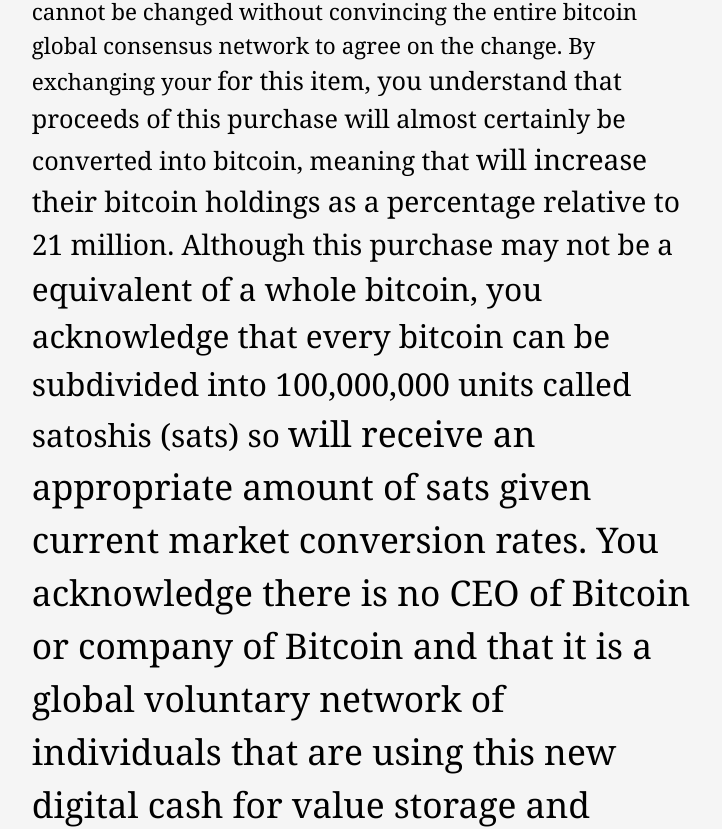
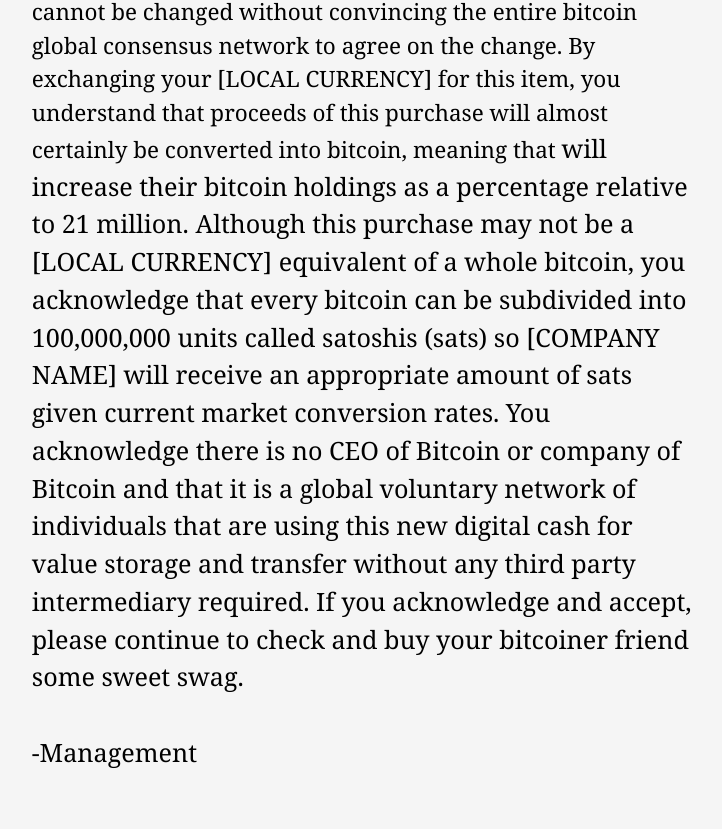
Before and after one commit to garyray-k/bitcoindisclaimer.com, a plain HTML site: page index.html in a window 1280 px wide. Shown: the part 230-1059 px from the top of the page, without its empty margins (276-998 px from the left). Drawn offline with Linux system fonts and the light colour scheme.

Commit message:
Update index.html

```diff
--- a/index.html
+++ b/index.html
@@ -50,18 +50,17 @@ img{
 
   </head>
   <body>
-  <!--img src="temp.png"-->
   <h1>IMPORTANT DISCLAIMER</h1>
   <p>You are purchasing this item with full knowledge that there is only                                                                                                         an engineered fixed supply of bitcoin (21 million) that cannot be
 changed without convincing the entire bitcoin global consensus
-network to agree on the change. By exchanging your <LOCAL CURRENCY>
+network to agree on the change. By exchanging your [LOCAL CURRENCY]
 for this item, you understand that proceeds of this purchase will
 almost certainly be converted into bitcoin, meaning that <COMPANY
 NAME> will increase their bitcoin holdings as a percentage relative
-to 21 million. Although this purchase may not be a <LOCAL CURRENCY>
+to 21 million. Although this purchase may not be a [LOCAL CURRENCY]
 equivalent of a whole bitcoin, you acknowledge that every bitcoin
 can be subdivided into 100,000,000 units called satoshis (sats) so
-<COMPANY NAME> will receive an appropriate amount of sats given
+[COMPANY NAME] will receive an appropriate amount of sats given
 current market conversion rates. You acknowledge there is no CEO
 of Bitcoin or company of Bitcoin and that it is a global voluntary
 network of individuals that are using this new digital cash for
```
